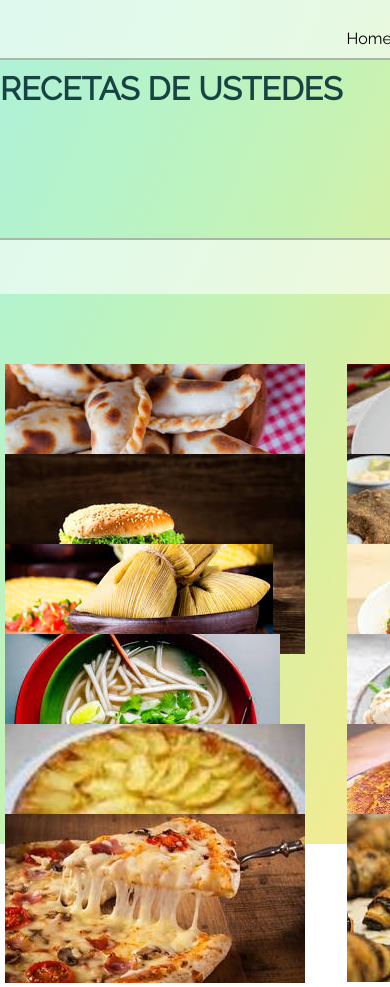
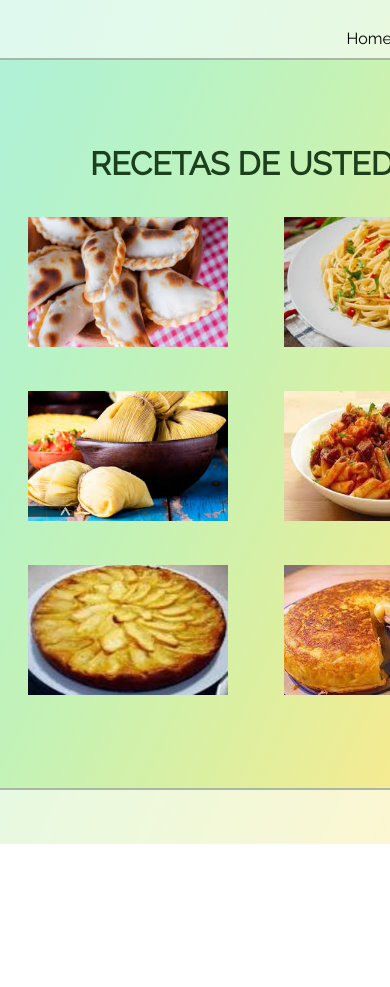
Before and after one commit to oritreviso/PreEntrega-2-Treviso, a plain HTML site: page pages/recetas.html in a window 390 px wide. Shown: the top 987 px of the page. After the commit the page ends 844 px from the top, so only its background shows below. Drawn offline with Linux system fonts and the light colour scheme.

Commit message:
entrega 2

```diff
--- a/css/style.css
+++ b/css/style.css
@@ -304,77 +304,98 @@ h2:hover {
   margin: auto;
 }
 
-.img {
-  width: auto;
-}
-
-.foodImage {
-  margin: 5px;
-  object-fit: fill;
-  width: 25px;
-  height: 25px;
-  margin-top: 60px;
+.containerRecipes .recipesImg {
+  display: grid;
+  justify-items: center;
+  grid-template-columns: repeat(4, 25%);
 
 }
 
-.foodImage .img {
+.containerRecipes h1 {
+  margin-left: 90px;
+  color: rgb(28, 63, 28);
+  -webkit-animation: tracking-in-expand-fwd 0.8s cubic-bezier(0.215, 0.610, 0.355, 1.000) both;
+  animation: tracking-in-expand-fwd 0.8s cubic-bezier(0.215, 0.610, 0.355, 1.000) both;
 
-  object-fit: fill;
-  width: 100px;
-  height: 100px;
-  margin-top: 60px;
 }
 
-.recipesImg .containerRecipes {
-  display: grid;
+@-webkit-keyframes tracking-in-expand-fwd {
+  0% {
+    letter-spacing: -0.5em;
+    -webkit-transform: translateZ(-700px);
+    transform: translateZ(-700px);
+    opacity: 0;
+  }
+
+  40% {
+    opacity: 0.6;
+  }
+
+  100% {
+    -webkit-transform: translateZ(0);
+    transform: translateZ(0);
+    opacity: 1;
+  }
 }
 
-@media (max-width: 1200px) {
-
-  .containerRecipes {
-    width: 1200px;
-
+@keyframes tracking-in-expand-fwd {
+  0% {
+    letter-spacing: -0.5em;
+    -webkit-transform: translateZ(-700px);
+    transform: translateZ(-700px);
+    opacity: 0;
   }
 
-  .recipesImg .containerRecipes {
-    grid-template-columns: repeat(4, 25%);
+  40% {
+    opacity: 0.6;
+  }
+
+  100% {
+    -webkit-transform: translateZ(0);
+    transform: translateZ(0);
+    opacity: 1;
+  }
+}
 
 
-  }
+.containerRecipes .recipesImg .foodImage {
+  margin: 5px;
+  margin-top: 5px;
+  margin-right: 5px;
+
+}
+
+.containerRecipes .recipesImg .foodImage img {
+  object-fit: fill;
+  width: 200px;
+  height: 130px;
+  margin-top: 30px;
 
 }
 
 
+@media (max-width: 1200px) {
+  .containerRecipes {
+    width: 1200px;
+  }
 
+  .containerRecipes .recipesImg {
+    grid-template-columns: repeat(4, 25%);
+  }
+}
 
 @media (max-width: 1024px) {
   .containerRecipes {
     width: 1024px;
   }
 
-  .recipesImg .containerRecipes {
+  .containerRecipe .recipesImg {
     grid-template-columns: repeat(4, 25%);
-
-
-  }
-
-
-}
-
-
-@media (max-width: 768px) {
-  .recipesImg .containerRecipes {
-    grid-template-columns: repeat(3, 33.3%);
-
   }
 }
 
+@media (max-width: 768px) {
 
-@media (max-width: 520px) {
-  .recipesImg .containerRecipes {
-    grid-template-columns: repeat(2, 33.350%);
-
+  .containerRecipes .recipesImg {
+    grid-template-columns: repeat(3, 33.3)
   }
-
-
-}
--- a/pages/recetas.html
+++ b/pages/recetas.html
@@ -41,10 +41,9 @@
           </nav>
         </div>
       </header>
-
-      <h1>RECETAS DE USTEDES</h1>
-      <section class="recipesImg">
-        <div class="containerRecipes">
+      <div class="containerRecipes">
+        <h1>RECETAS DE USTEDES</h1>
+        <section class="recipesImg">
           <article class="foodImage">
             <img src="../assets/empanadas.jpg" alt="" class="src" />
           </article>
@@ -81,8 +80,8 @@
           <article class="foodImage">
             <img src="../assets/medialunas.jpg" alt="" class="src" />
           </article>
-        </div>
-      </section>
+        </section>
+      </div>
       <footer class="containerFooter mainSectionSpace">
         <section class="socialMedia flexSeparateItems">
           <a href=""><img src="../assets/instagram.png" alt="" /></a>
```
